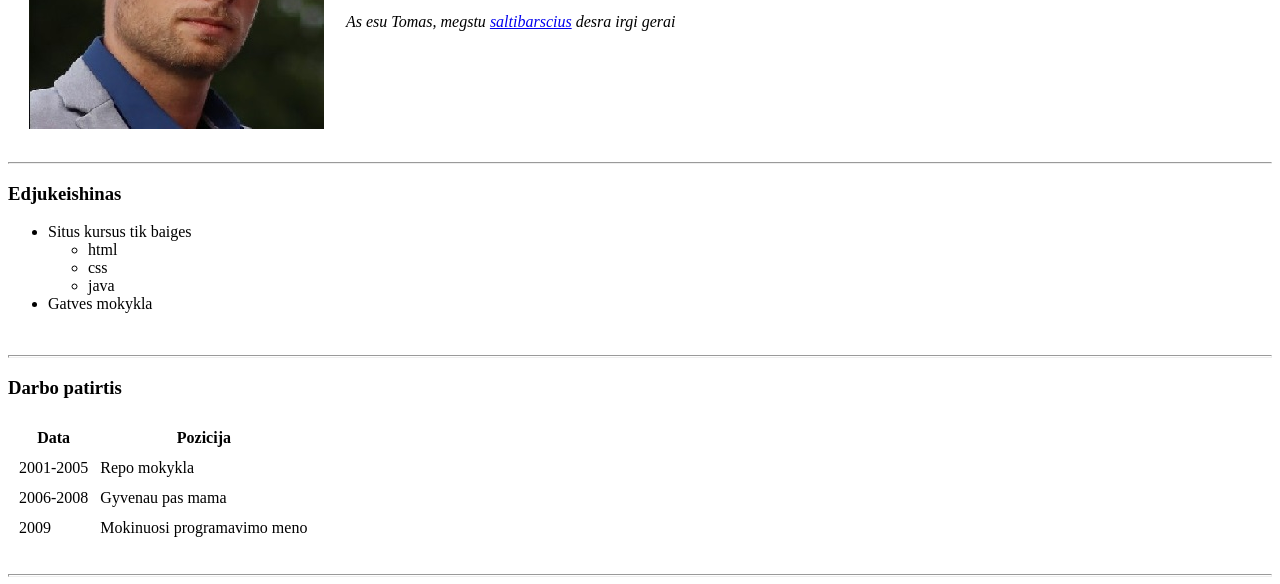
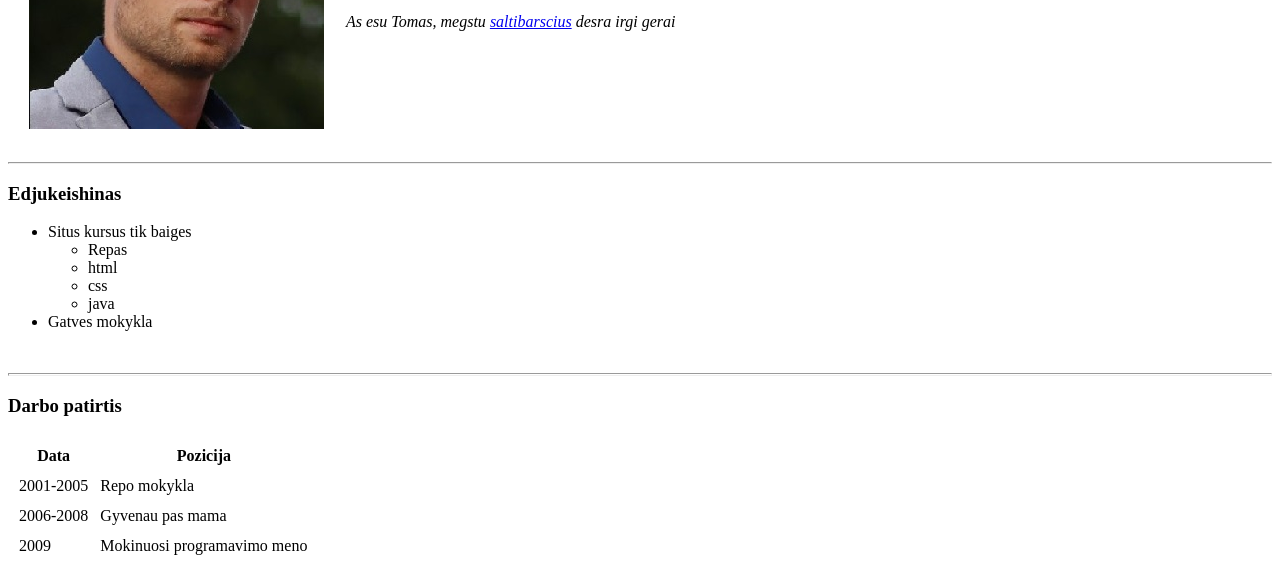
Before and after one commit to Jackhammeris/cv, a plain HTML site: page index.html in a window 1280 px wide. Shown: the part 216-800 px from the top of the page. Drawn offline with Linux system fonts and the light colour scheme.

Commit message:
Update index.html

```diff
--- a/index.html
+++ b/index.html
@@ -24,7 +24,7 @@
     <!-- Unordered list-->
     <li>Situs kursus tik baiges</li>
     <ul>
-
+      <li>Repas</li>
       <li>html</li>
       <li>css</li>
       <li>java</li>
```
